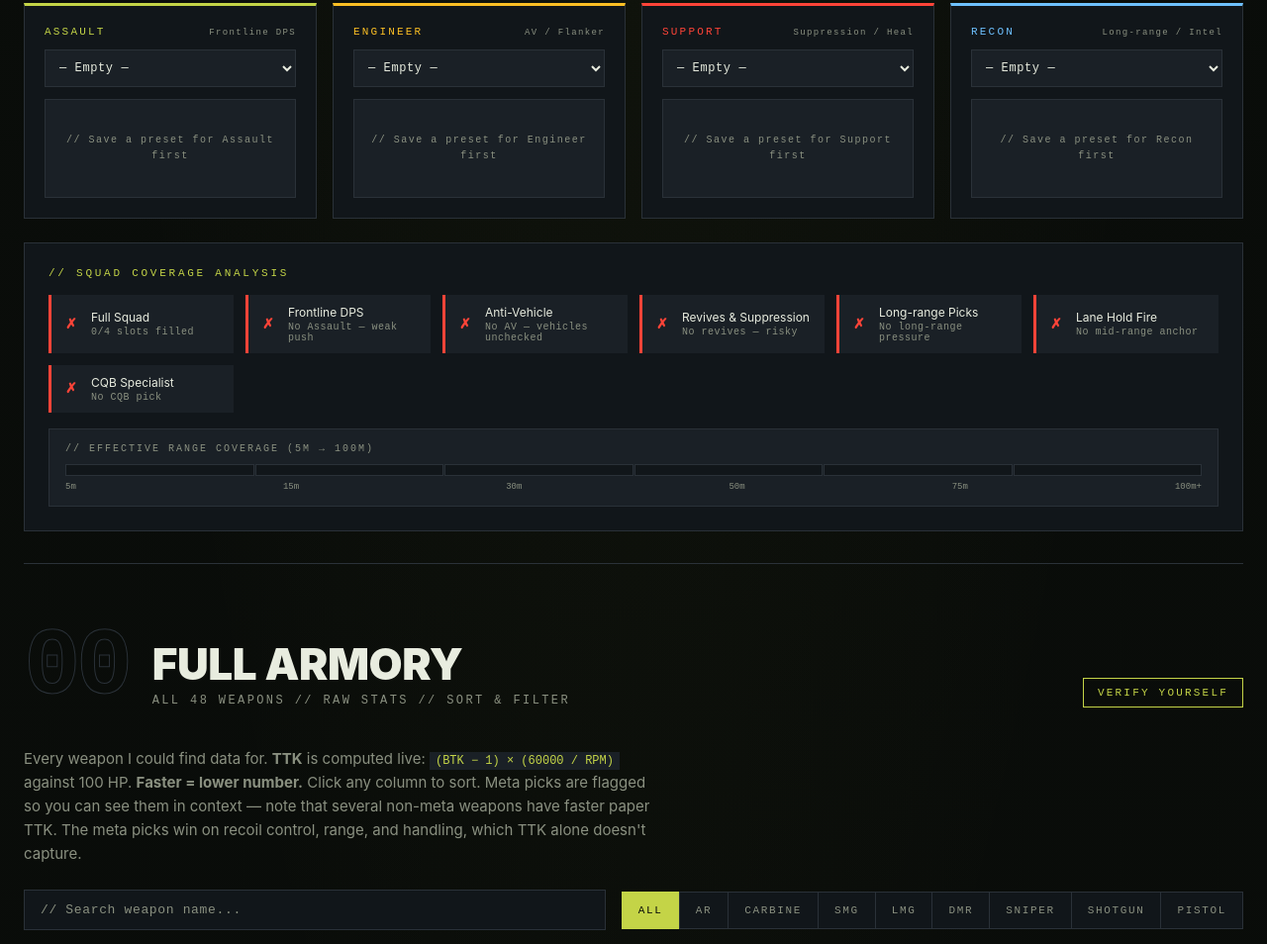
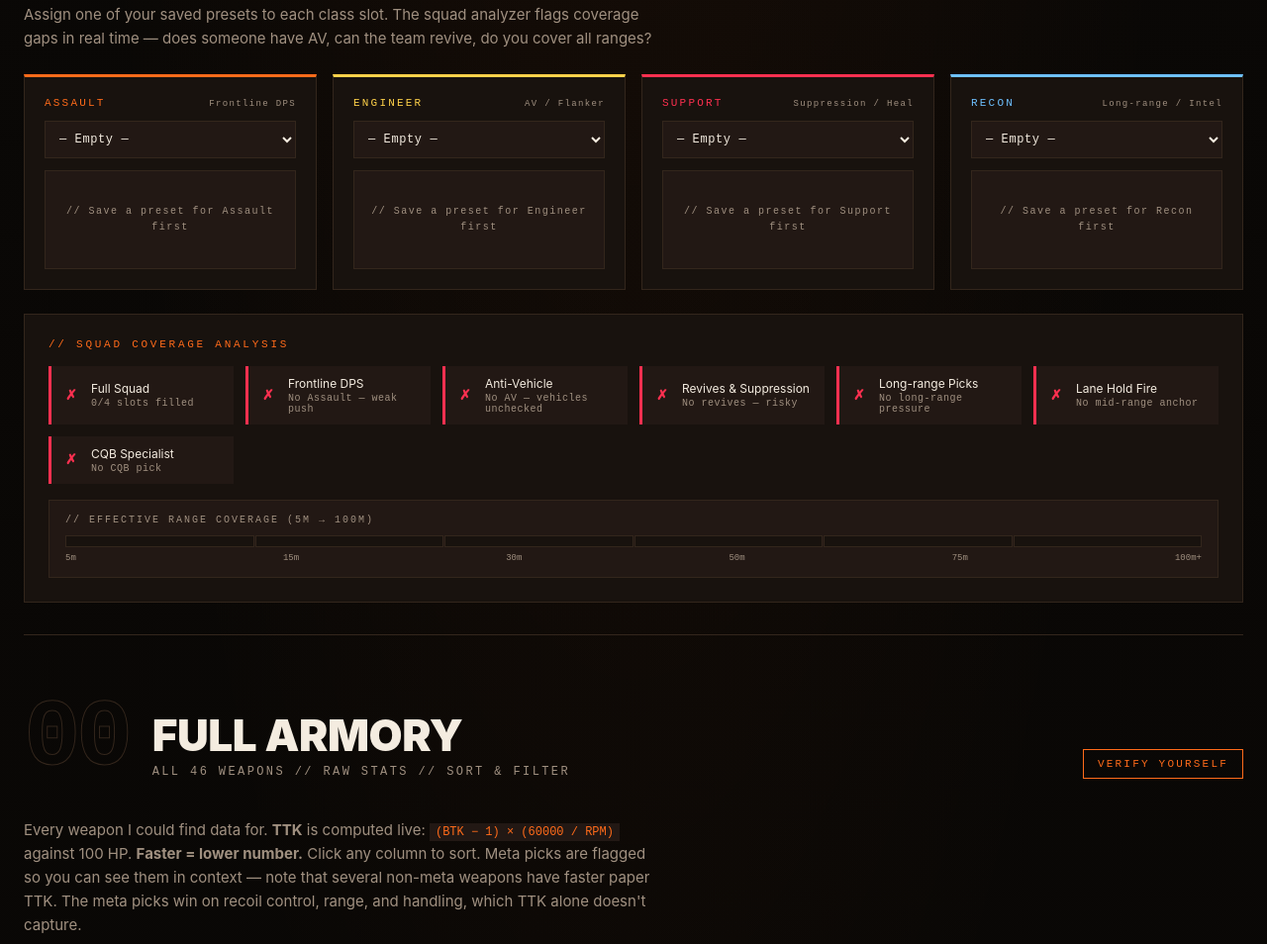
Before and after one commit to mstanford23/redsec-loadouts, a plain HTML site: page index.html in a window 1280 px wide. Shown: the part 1599-2553 px from the top of the page at 99% size. Drawn offline with Linux system fonts and the light colour scheme.

Commit message:
Fix initial render bug; restyle to REDSEC orange/red palette
- Restore missing renderBuilder() call on page load (picker was empty)
- Update CSS variables: olive→orange (#ff6b1a), warmer dark bg, brighter red/green/amber
- Update inline color refs in body gradient, falloff chart strokes, BTK threshold lines, SVG labels
- Correct armory header: 46 weapons (was 48)

```diff
--- a/index.html
+++ b/index.html
@@ -6,19 +6,19 @@
 <title>REDSEC // Loadout Matrix</title>
 <style>
   :root {
-    --bg: #0a0d0a;
-    --bg-2: #11161a;
-    --bg-3: #1a2026;
-    --line: #2a3138;
-    --olive: #c4d447;
-    --olive-dim: #7a8a2e;
-    --red: #ff4438;
-    --red-dim: #aa2a22;
-    --green: #4ade80;
+    --bg: #0a0806;
+    --bg-2: #18120e;
+    --bg-3: #221814;
+    --line: #33261c;
+    --olive: #ff6b1a;
+    --olive-dim: #b54a10;
+    --red: #ff3050;
+    --red-dim: #a01c30;
+    --green: #5fe874;
     --green-dim: #2a8a4a;
-    --amber: #fbbf24;
-    --text: #e8ecdf;
-    --text-dim: #8a9080;
+    --amber: #ffd24a;
+    --text: #f4ece0;
+    --text-dim: #a09080;
     --mono: 'JetBrains Mono', 'SF Mono', ui-monospace, monospace;
     --sans: 'Inter', -apple-system, BlinkMacSystemFont, sans-serif;
   }
@@ -26,8 +26,8 @@
   html, body { background: var(--bg); color: var(--text); font-family: var(--sans); -webkit-font-smoothing: antialiased; }
   body {
     background-image:
-      radial-gradient(ellipse 80% 50% at 50% 0%, rgba(196, 212, 71, 0.06), transparent 60%),
-      linear-gradient(180deg, #0a0d0a 0%, #080a08 100%);
+      radial-gradient(ellipse 80% 50% at 50% 0%, rgba(255, 107, 26, 0.08), transparent 60%),
+      linear-gradient(180deg, #0a0806 0%, #080604 100%);
     min-height: 100vh;
   }
   .scanline {
@@ -196,7 +196,7 @@
     display: flex; flex-direction: column; gap: 8px; text-align: left;
   }
   .bw-opt:hover:not(.locked) { border-color: var(--olive); background: var(--bg-3); }
-  .bw-opt.equipped { border-color: var(--olive); background: rgba(196, 212, 71, 0.06); }
+  .bw-opt.equipped { border-color: var(--olive); background: rgba(255, 107, 26, 0.06); }
   .bw-opt.equipped::before { content: '◉ EQUIPPED'; position: absolute; top: 6px; right: 8px; font-family: var(--mono); font-size: 9px; color: var(--olive); letter-spacing: 0.15em; }
   .bw-opt.locked { opacity: 0.35; cursor: not-allowed; }
   .bw-opt-head { display: flex; justify-content: space-between; align-items: baseline; gap: 8px; position: relative; }
@@ -484,7 +484,7 @@
     padding: 14px 16px; border-bottom: 1px solid var(--line); font-size: 13px; font-family: var(--mono);
   }
   table.armory-table tbody tr:hover { background: var(--bg-3); }
-  table.armory-table tbody tr.meta-pick { background: rgba(196, 212, 71, 0.05); border-left: 3px solid var(--olive); }
+  table.armory-table tbody tr.meta-pick { background: rgba(255, 107, 26, 0.05); border-left: 3px solid var(--olive); }
   table.armory-table tbody tr.meta-pick td:first-child { color: var(--olive); font-weight: 700; }
   .tier-cell { font-weight: 700; letter-spacing: 0.1em; }
   .tier-S { color: var(--olive); }
@@ -511,7 +511,7 @@
     font-family: var(--mono); font-size: 8px; letter-spacing: 0.15em; color: var(--olive);
     background: var(--bg); padding: 3px 5px; border: 1px solid var(--line); font-weight: 600;
   }
-  tr.meta-pick .att-chip { background: rgba(196, 212, 71, 0.04); border-color: rgba(196, 212, 71, 0.3); }
+  tr.meta-pick .att-chip { background: rgba(255, 107, 26, 0.04); border-color: rgba(255, 107, 26, 0.3); }
 
   .armory-legend {
     display: flex; gap: 24px; margin-top: 16px; flex-wrap: wrap; font-family: var(--mono);
@@ -523,7 +523,7 @@
   .legend-dot.tier-a { background: var(--green); }
   .legend-dot.tier-b { background: var(--amber); }
   .legend-dot.tier-c { background: var(--text-dim); }
-  .legend-dot.meta-flag { background: rgba(196, 212, 71, 0.2); border: 1px solid var(--olive); }
+  .legend-dot.meta-flag { background: rgba(255, 107, 26, 0.2); border: 1px solid var(--olive); }
   .legend-dot.fastest-flag { background: var(--bg); border: 1px solid var(--olive); position: relative; }
   .legend-dot.fastest-flag::after { content: ''; position: absolute; inset: 2px; background: var(--olive); }
 
@@ -699,7 +699,7 @@
     <div class="class-num">00</div>
     <div class="class-title">
       <h2>Full Armory</h2>
-      <div class="role">All 48 weapons // Raw stats // Sort & filter</div>
+      <div class="role">All 46 weapons // Raw stats // Sort & filter</div>
     </div>
     <div class="tier-badge">Verify Yourself</div>
   </div>
@@ -1896,10 +1896,10 @@
     const path = points.map((p, i) => (i === 0 ? 'M' : 'L') + p[0].toFixed(1) + ',' + p[1].toFixed(1)).join(' ');
     const fill = `${path} L${padL+innerW},${padT+innerH} L${padL},${padT+innerH} Z`;
     const btks = [
-      { dmg: 50,    label: '2STK', color: '#4ade80' },
-      { dmg: 33.34, label: '3STK', color: '#c4d447' },
-      { dmg: 25,    label: '4STK', color: '#fbbf24' },
-      { dmg: 20,    label: '5STK', color: '#ff4438' }
+      { dmg: 50,    label: '2STK', color: '#5fe874' },
+      { dmg: 33.34, label: '3STK', color: '#ff6b1a' },
+      { dmg: 25,    label: '4STK', color: '#ffd24a' },
+      { dmg: 20,    label: '5STK', color: '#ff3050' }
     ];
     const lines = btks.map(t => {
       const y = padT + innerH - (t.dmg / maxDmg) * innerH;
@@ -1908,21 +1908,21 @@
     }).join('');
     const xLabels = [0, 25, 50, 75, 100].map(d => {
       const x = padL + (d / maxRange) * innerW;
-      return `<text x="${x}" y="${H-8}" font-size="9" fill="#8a9080" text-anchor="middle" style="font-family:monospace">${d}m</text>`;
+      return `<text x="${x}" y="${H-8}" font-size="9" fill="#a09080" text-anchor="middle" style="font-family:monospace">${d}m</text>`;
     }).join('');
     const yLabels = [0, 30, 60, 90, 120].map(d => {
       const y = padT + innerH - (d / maxDmg) * innerH;
-      return `<text x="${padL-6}" y="${y+3}" font-size="9" fill="#8a9080" text-anchor="end" style="font-family:monospace">${d}</text>`;
+      return `<text x="${padL-6}" y="${y+3}" font-size="9" fill="#a09080" text-anchor="end" style="font-family:monospace">${d}</text>`;
     }).join('');
     document.getElementById('bw-falloff').innerHTML = `
       <svg viewBox="0 0 ${W} ${H}" preserveAspectRatio="xMidYMid meet" style="width:100%;height:auto;display:block">
-        <rect x="${padL}" y="${padT}" width="${innerW}" height="${innerH}" fill="#0a0d0a" stroke="#2a3138"/>
+        <rect x="${padL}" y="${padT}" width="${innerW}" height="${innerH}" fill="#0a0806" stroke="#33261c"/>
         ${lines}
-        <path d="${fill}" fill="#c4d447" opacity="0.12"/>
-        <path d="${path}" fill="none" stroke="#c4d447" stroke-width="2"/>
+        <path d="${fill}" fill="#ff6b1a" opacity="0.14"/>
+        <path d="${path}" fill="none" stroke="#ff6b1a" stroke-width="2"/>
         ${xLabels}
         ${yLabels}
-        <text x="${padL+innerW/2}" y="${padT-2}" font-size="9" fill="#8a9080" text-anchor="middle" style="font-family:monospace;letter-spacing:0.15em">DMG ↓ vs DISTANCE →</text>
+        <text x="${padL+innerW/2}" y="${padT-2}" font-size="9" fill="#a09080" text-anchor="middle" style="font-family:monospace;letter-spacing:0.15em">DMG ↓ vs DISTANCE →</text>
       </svg>
     `;
   }
@@ -2114,6 +2114,8 @@
     renderSquadCoverage();
   };
 
+  // Initial render — populates picker tabs + list, presets, comparison, squad
+  renderBuilder();
   if (bs.weapon) renderFalloff();
 </script>
 
```
